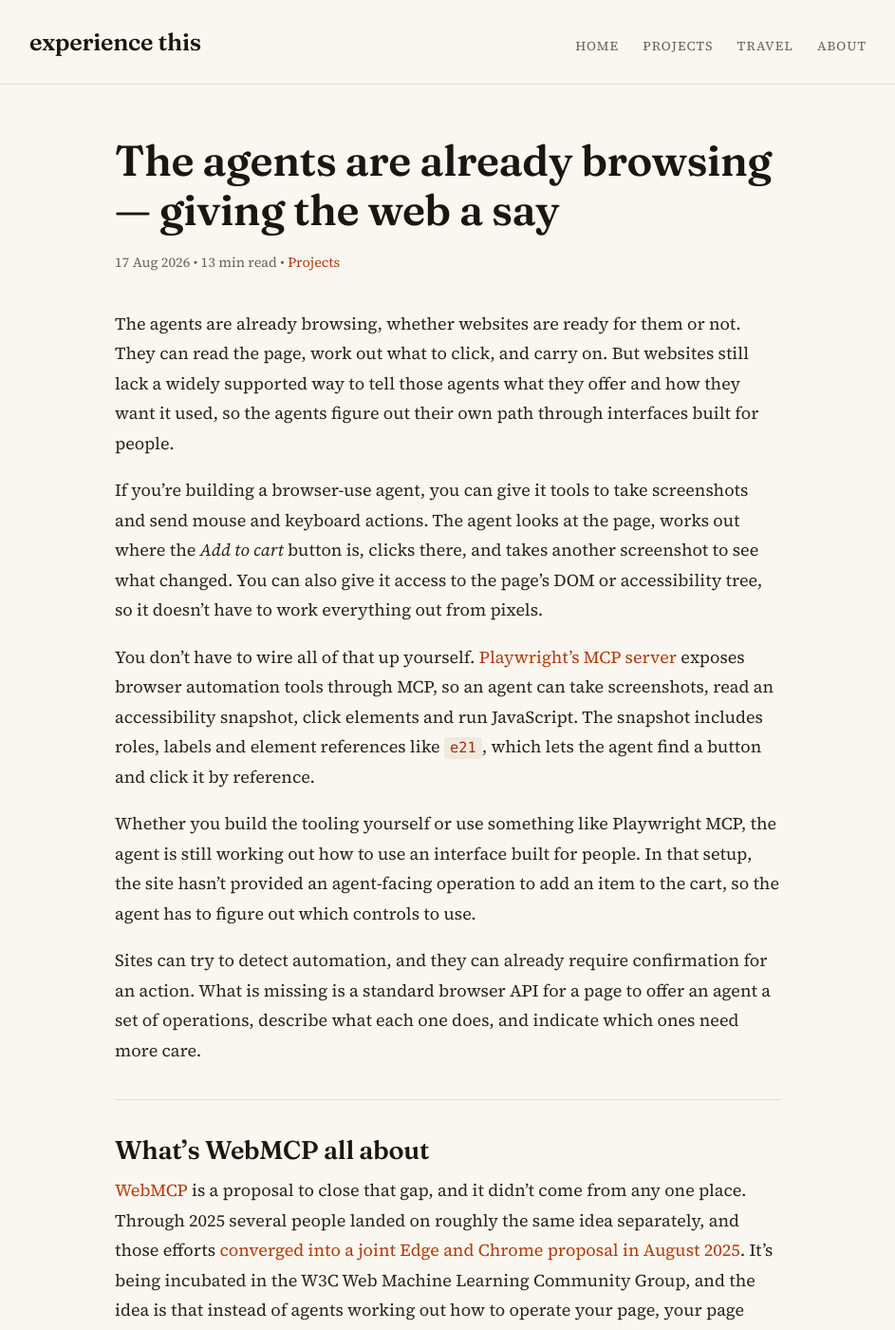
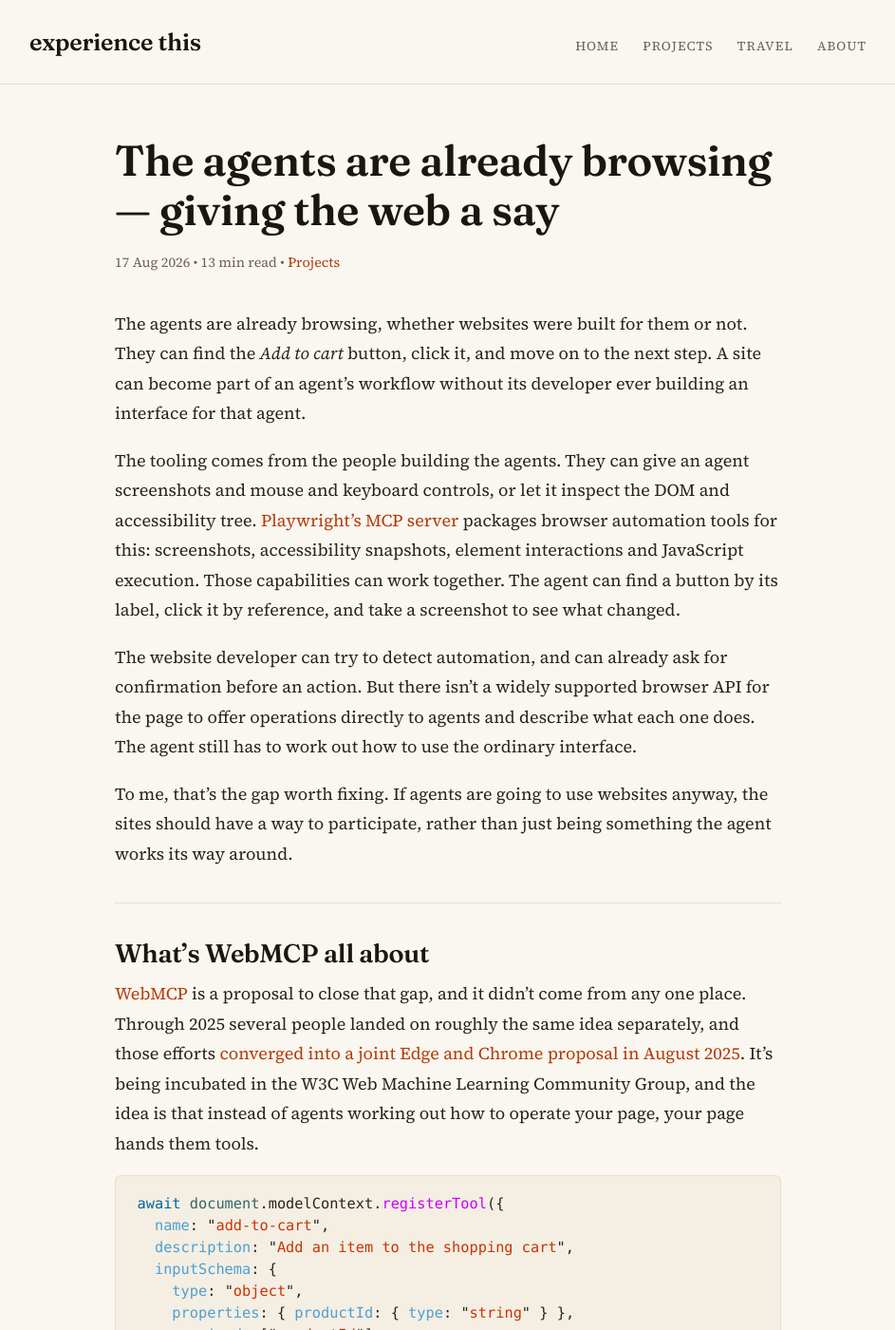
Before and after one commit to victorhuangwq/experiencethis.world, a Jekyll site: the page built from _posts/2026-08-17-agents-are-already-browsing.md, in a window 1280 px wide and 1400 px high. Shown: the whole window at 95% size, without its empty margins (168-1111 px from the left). Built offline with Jekyll 4.4.1, drawn with Linux system fonts in a browser that asks for light colours.

Commit message:
Restructure opening around agent workarounds and website participation

```diff
--- a/_posts/2026-08-17-agents-are-already-browsing.md
+++ b/_posts/2026-08-17-agents-are-already-browsing.md
@@ -14,15 +14,13 @@ tags:
 description: "A year of security and privacy work on WebMCP: how I ended up writing the threat model, what it changed, and why I think giving agents a real path into websites is good for the web."
 ---
 
-The agents are already browsing, whether websites are ready for them or not. They can read the page, work out what to click, and carry on. But websites still lack a widely supported way to tell those agents what they offer and how they want it used, so the agents figure out their own path through interfaces built for people.
+The agents are already browsing, whether websites were built for them or not. They can find the *Add to cart* button, click it, and move on to the next step. A site can become part of an agent's workflow without its developer ever building an interface for that agent.
 
-If you're building a browser-use agent, you can give it tools to take screenshots and send mouse and keyboard actions. The agent looks at the page, works out where the *Add to cart* button is, clicks there, and takes another screenshot to see what changed. You can also give it access to the page's DOM or accessibility tree, so it doesn't have to work everything out from pixels.
+The tooling comes from the people building the agents. They can give an agent screenshots and mouse and keyboard controls, or let it inspect the DOM and accessibility tree. [Playwright's MCP server](https://github.com/microsoft/playwright-mcp) packages browser automation tools for this: screenshots, accessibility snapshots, element interactions and JavaScript execution. Those capabilities can work together. The agent can find a button by its label, click it by reference, and take a screenshot to see what changed.
 
-You don't have to wire all of that up yourself. [Playwright's MCP server](https://github.com/microsoft/playwright-mcp) exposes browser automation tools through MCP, so an agent can take screenshots, read an accessibility snapshot, click elements and run JavaScript. The snapshot includes roles, labels and element references like `e21`, which lets the agent find a button and click it by reference.
+The website developer can try to detect automation, and can already ask for confirmation before an action. But there isn't a widely supported browser API for the page to offer operations directly to agents and describe what each one does. The agent still has to work out how to use the ordinary interface.
 
-Whether you build the tooling yourself or use something like Playwright MCP, the agent is still working out how to use an interface built for people. In that setup, the site hasn't provided an agent-facing operation to add an item to the cart, so the agent has to figure out which controls to use.
-
-Sites can try to detect automation, and they can already require confirmation for an action. What is missing is a standard browser API for a page to offer an agent a set of operations, describe what each one does, and indicate which ones need more care.
+To me, that's the gap worth fixing. If agents are going to use websites anyway, the sites should have a way to participate, rather than just being something the agent works its way around.
 
 ---
 
```
